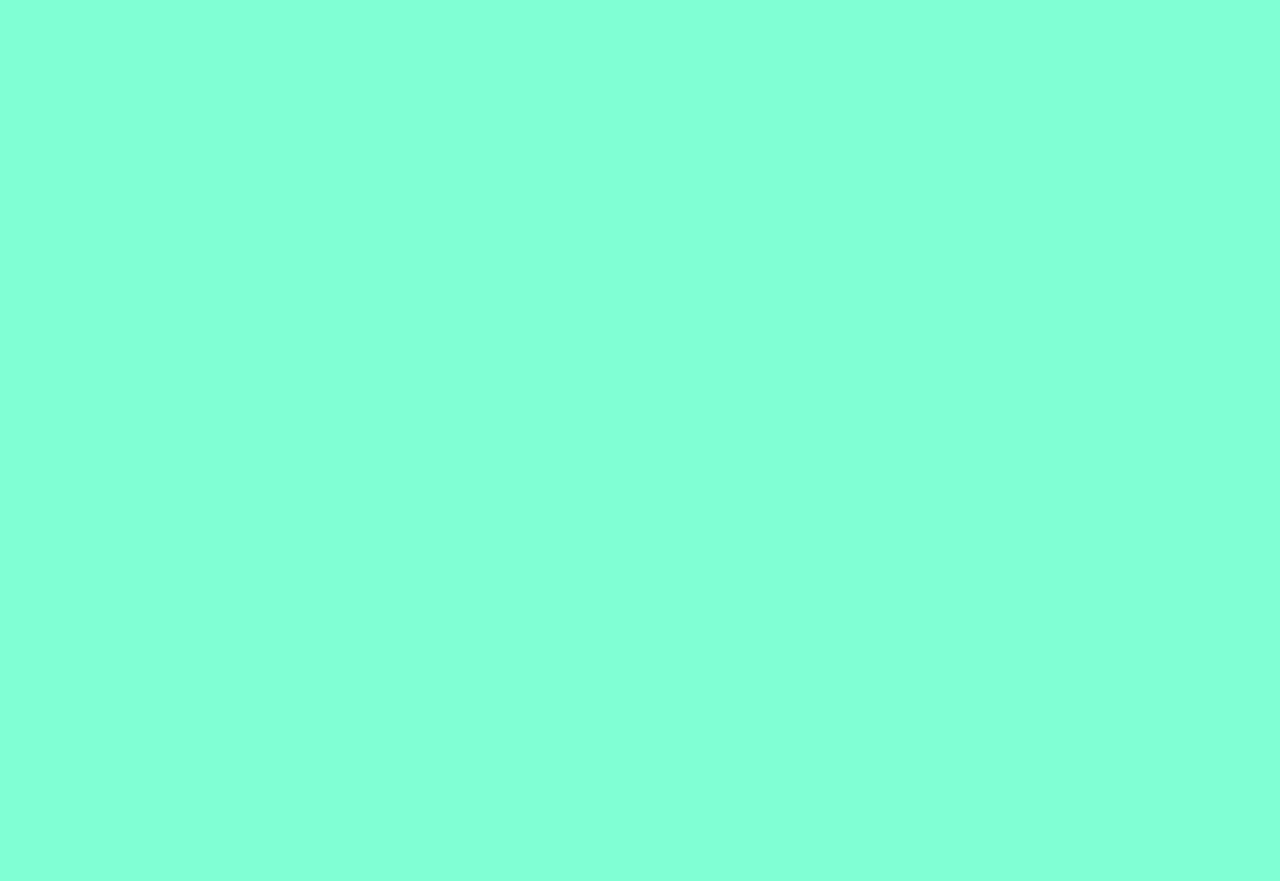
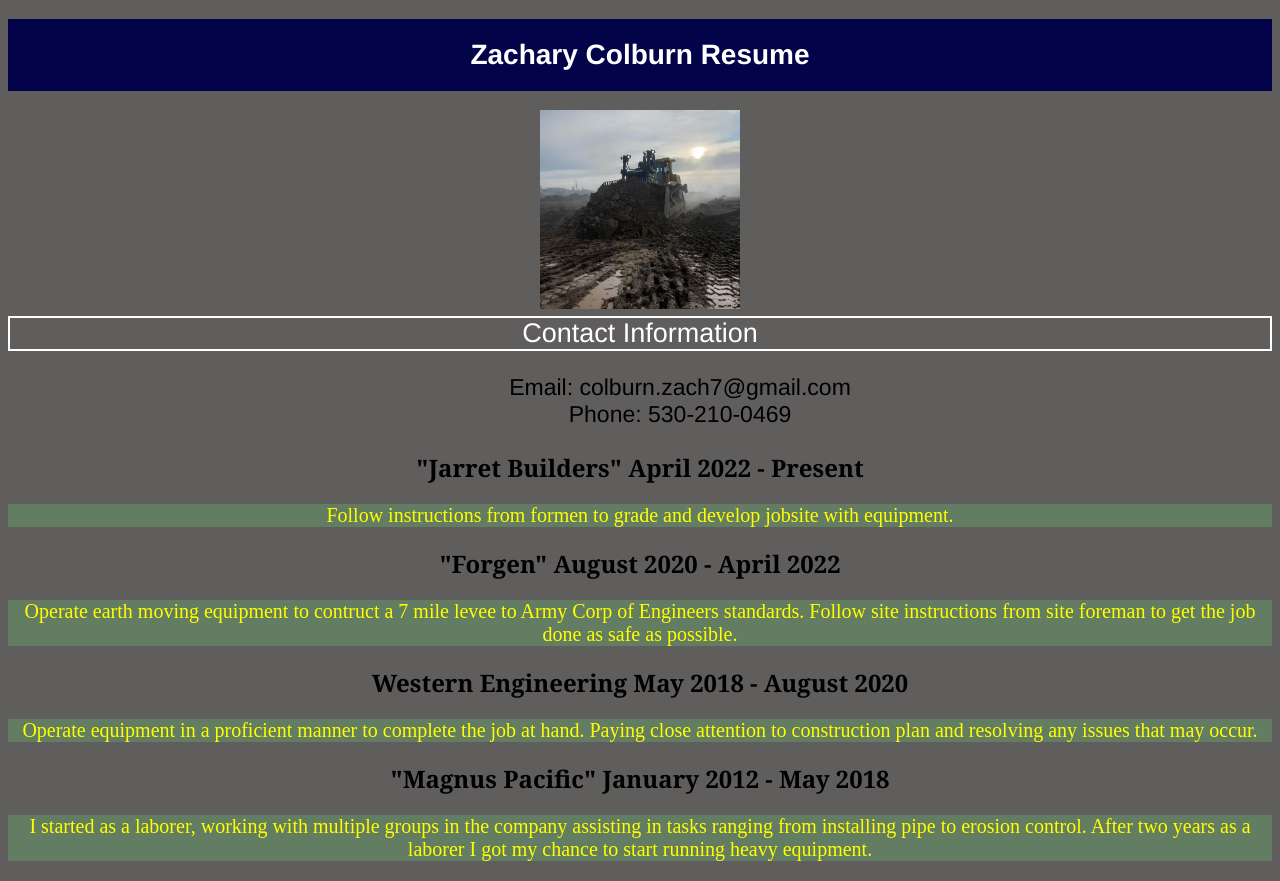
Before and after one commit to Zpcolburn/LAB-HTML-Resume, a plain HTML site: page index.html in a window 1280 px wide. Before the commit the page ends 800 px from the top, so only its background shows below. Drawn offline with Linux system fonts and the light colour scheme.

Commit message:
put it all together

```diff
--- a/index.html
+++ b/index.html
@@ -3,13 +3,52 @@
 <head>
   <meta charset="UTF-8">
   <meta name="viewport" content="width=device-width, initial-scale=1.0">
-  <title>Zach Colburns Resume</title>
+  <title> Zach Colburns Resume</title>
   <link rel="stylesheet" href="main.css">
 </head>
+
 <body>
-  <main>
+  <main id="main-content">
+    <section id="title"></section>
+      <h1>Zachary Colburn Resume</h1>
+    <section id="Contact Me">
+      <div class="image">
+      <img src="image/dozer.jpg" alt="Dozer"></div>
+        <div style="border: 2px solid" id="list">Contact Information</div>
+    </section>
 
-    <script src="main.js"></script>
+    <section>
+      <div id="footer">
+        <ul id="list">
+          <ul>Email: colburn.zach7@gmail.com</ul>
+          <ul>Phone: 530-210-0469</ul>
+        </ul>
+      </div>
+    </section
+    <hr>
+
+    <section id="present company">
+      <h2>"Jarret Builders" April 2022 - Present</h2>
+        <p>Follow instructions from formen to grade and develop jobsite with equipment.</p>
+    </section>
+
+    <section id="second company">
+      <h2>"Forgen" August 2020 - April 2022</h2>
+        <p>Operate earth moving equipment to contruct a 7 mile levee to Army Corp of Engineers standards. Follow site instructions from site foreman to get the job done as safe as possible.</p>
+    </section>
+
+    <section id="third comapny">
+      <h2>Western Engineering May 2018 - August 2020</h2>
+        <p>Operate equipment in a proficient manner to complete the job at hand. Paying close attention to construction plan and resolving any issues that may occur.</p>
+    </section>
+
+  <section id="fourth company">
+    <h2>"Magnus Pacific" January 2012 - May 2018</h2>
+    <p>I started as a laborer, working with multiple groups in the company assisting in tasks ranging from installing pipe to erosion control.
+      After two years as a laborer I got my chance to start running heavy equipment.  </p>
+  </section>
+
+  <script src="main.js"></script>
   </main>
 </body>
 </html>
--- a/main.css
+++ b/main.css
@@ -1,3 +1,45 @@
 body{
-  background-color: aquamarine;
+  background-color: rgb(96, 93, 93);
 }
+
+p{
+  background-color: rgb(98, 125, 98);
+  text-align: center;
+}
+img{
+  width: 100%;
+  height: 100%;
+}
+.image{
+  width: 200px;
+  margin-inline: auto;
+}
+h1{
+  text-align : center;
+  font-family: 'Franklin Gothic Medium', 'Arial Narrow', Arial, sans-serif;
+  font-size: 28px;
+  padding: 20px;
+  background-color:rgb(3, 3, 74);
+  color: white;
+}
+div#list{
+  color:white
+}
+h2{
+  text-align: center;
+  font-family: Georgia, 'Times New Roman', Times, serif;
+}
+div{
+  text-align: center;
+  font-family: 'Franklin Gothic Medium', 'Arial Narrow', Arial, sans-serif;
+  font-size: 27px;
+}
+ul{
+  text-align: center;
+  font-size: 23px;
+}
+
+p{
+  font-size: 20px;
+  color: yellow;
+}
```
